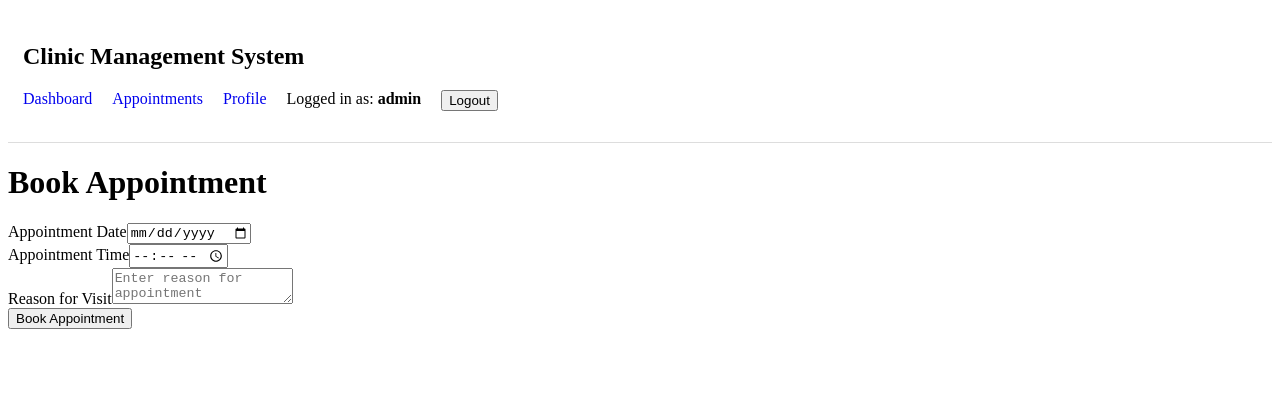
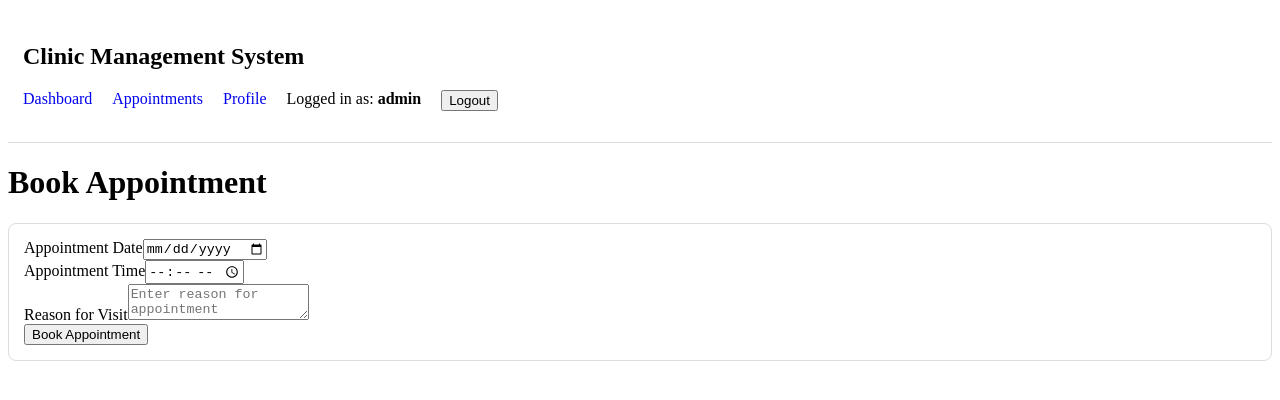
Before and after one commit to imanshahrel/CCS6344-Assignment-G21, a React (Vite) app in the folder client/: page /book-appointment in a window 1280 px wide. Shown: the top 400 px of the page. Built offline with nearby package versions, Linux system fonts and the light colour scheme; sample sign-in values are in the browser's storage.

Commit message:
style appointment booking form

```diff
--- a/client/src/pages/BookAppointment.jsx
+++ b/client/src/pages/BookAppointment.jsx
@@ -49,6 +49,7 @@ function BookAppointment() {
             <Navbar />
             <h1>Book Appointment</h1>
             {message && <p>{message}</p>}
+            <div className="dashboard-card">
                 <form onSubmit={handleSubmit}>
                     <div>
                         <label>Appointment Date</label>
@@ -73,13 +74,15 @@ function BookAppointment() {
                         <textarea
                             placeholder="Enter reason for appointment"
                             value={reason}
-                        onChange={(e)=>setReason(e.target.value)}
+                            onChange={(e) => setReason(e.target.value)}
                         ></textarea>
                     </div>
 
                     <button type="submit">Book Appointment</button>
                 </form>
             </div>
+
+        </div>
     );
 }
 
```
Lines whose indentation alone changed are shown as unchanged.
